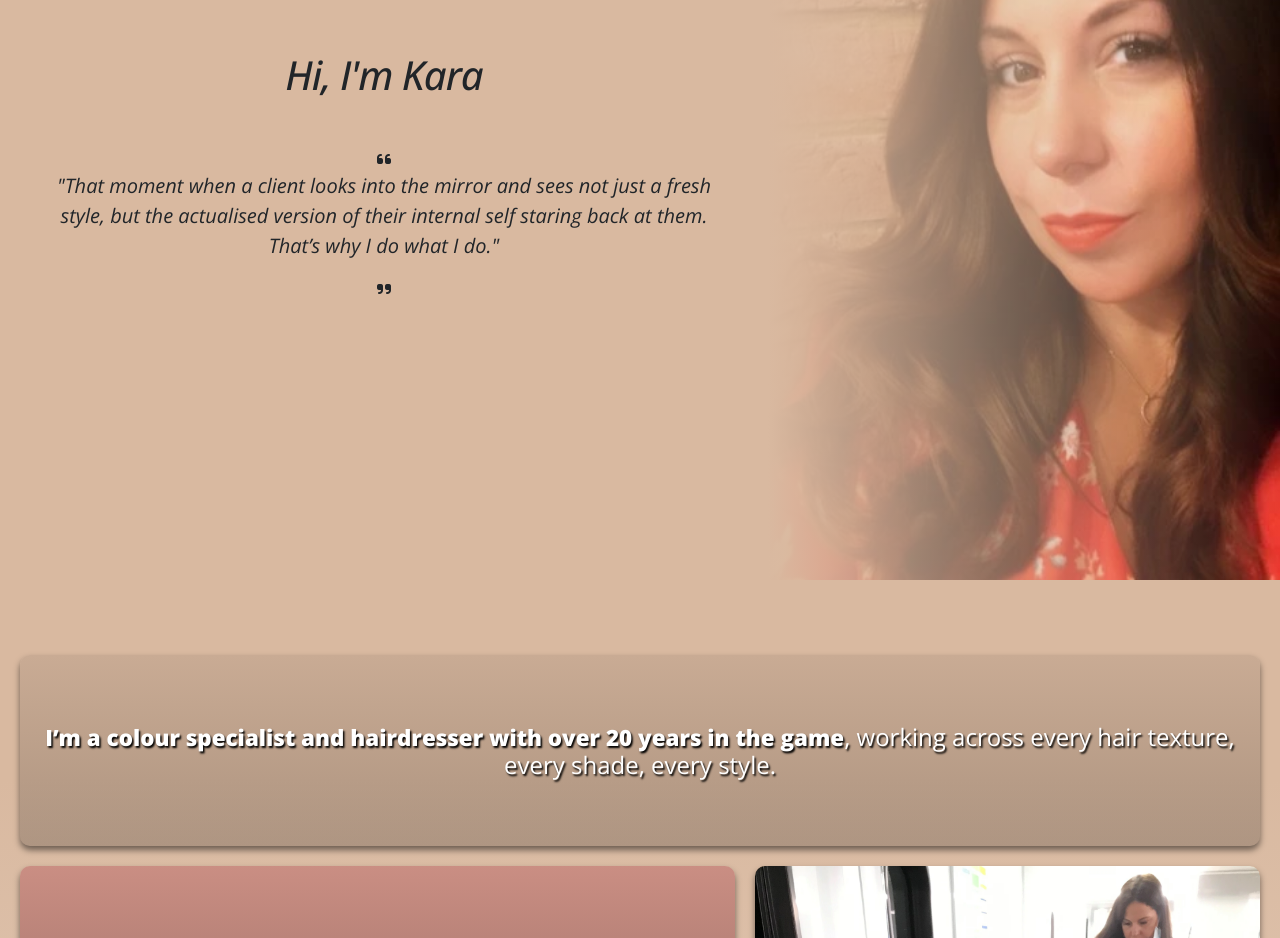
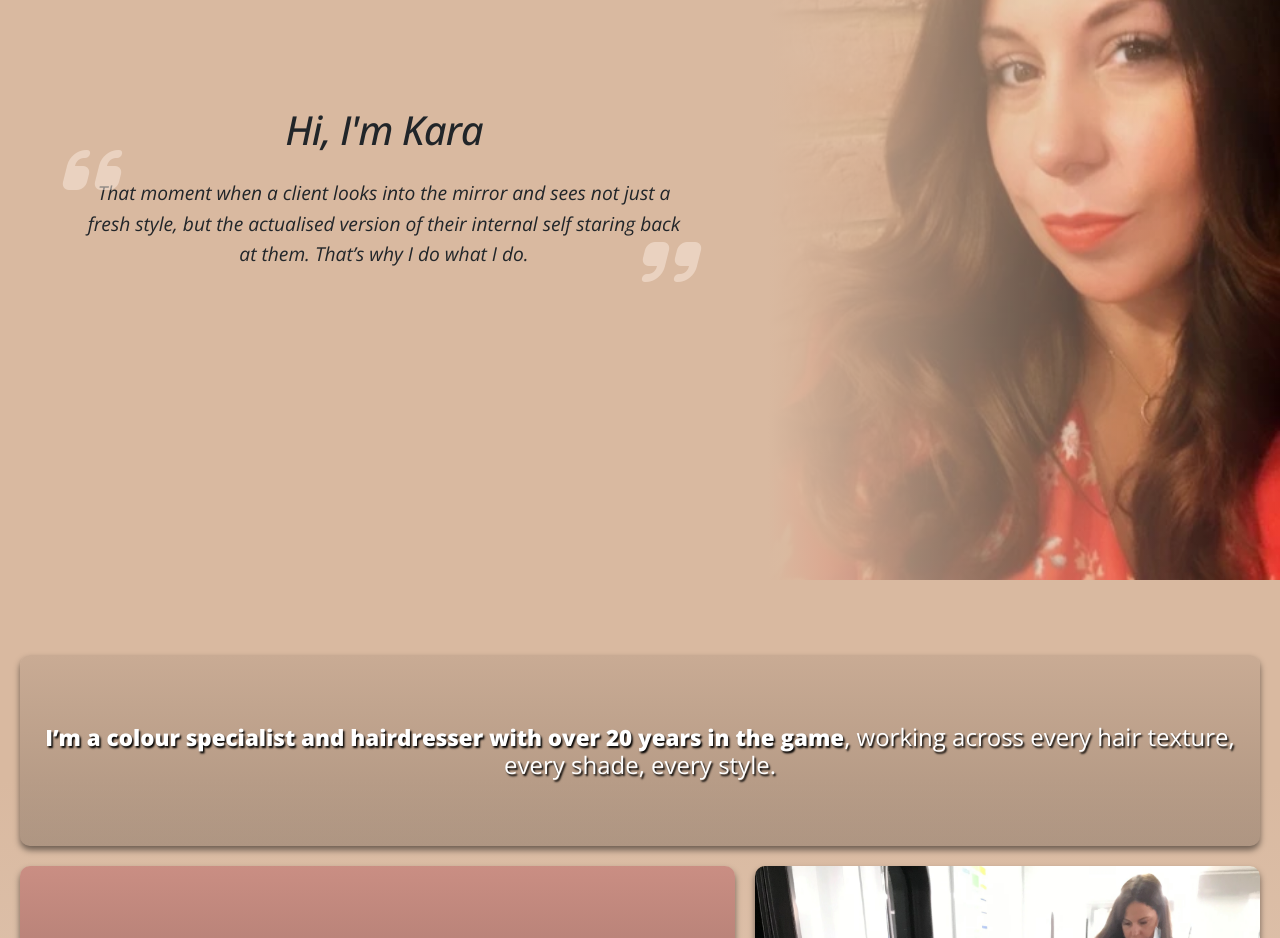
Before and after one commit to 2ndborn/karahair, a React (Create React App) app in the folder kara-app/: page /mystory in a window 1280 px wide. Shown: the part 1020-1958 px from the top of the page. Built offline with nearby package versions, Linux system fonts and the light colour scheme; a web font is replaced by a local one.

Commit message:
positioned the i tag quotes

```diff
--- a/kara-app/src/pages/MyStoryPage.js
+++ b/kara-app/src/pages/MyStoryPage.js
@@ -48,16 +48,16 @@ const MyStoryPage = () => {
                 Hi, I'm Kara
               </motion.h1>
             </div>
-            <div className={`${styles.quoteContainer} my-4`}>
+            <div className={`${styles.quoteContainer}`}>
               <div className={styles.quoteBox}>
-              <i class="fa-solid fa-quote-left"></i>
-              <p>
-                "That moment when a client looks into the mirror
-                and sees not just a fresh style, but the actualised
-                version of their internal self staring back at them.
-                That’s why I do what I do."
-              </p>
-              <i class="fa-solid fa-quote-right"></i>
+                <i className={`${styles.leftQuote} fa-solid fa-quote-left`}></i>
+                <p>
+                  That moment when a client looks into the mirror
+                  and sees not just a fresh style, but the actualised
+                  version of their internal self staring back at them.
+                  That’s why I do what I do.
+                </p>
+                <i className={`${styles.rightQuote} fa-solid fa-quote-right`}></i>
               </div>
             </div>
           </div>
--- a/kara-app/src/styles/MyStory.module.css
+++ b/kara-app/src/styles/MyStory.module.css
@@ -164,6 +164,44 @@
     align-items: center;
     text-align: center;
     font-style: oblique;
+}
+
+.quoteContainer {
+  display: flex;
+  justify-content: center;
+  align-items: center;
+  text-align: center;
+}
+
+.quoteBox {
+  position: relative;
+  max-width: 600px;
+  font-style: oblique;
+}
+
+.quoteBox p {
+  margin: 0;
+  font-size: 1.2rem;
+  line-height: 1.6;
+  text-align: center;
+}
+
+.leftQuote {
+  position: absolute;
+  top: -2.5rem;
+  left: -1.5rem;
+  font-size: 4rem;
+  font-style: oblique;
+  color: rgba(251, 236, 224, 0.5);
+}
+
+.rightQuote {
+  position: absolute;
+  bottom: -1.5rem;
+  right: -0.5rem;
+  font-size: 4rem;
+  font-style: oblique;
+  color: rgba(251, 236, 224, 0.5);
 }
 
 .contactButtonWrapper {
```
